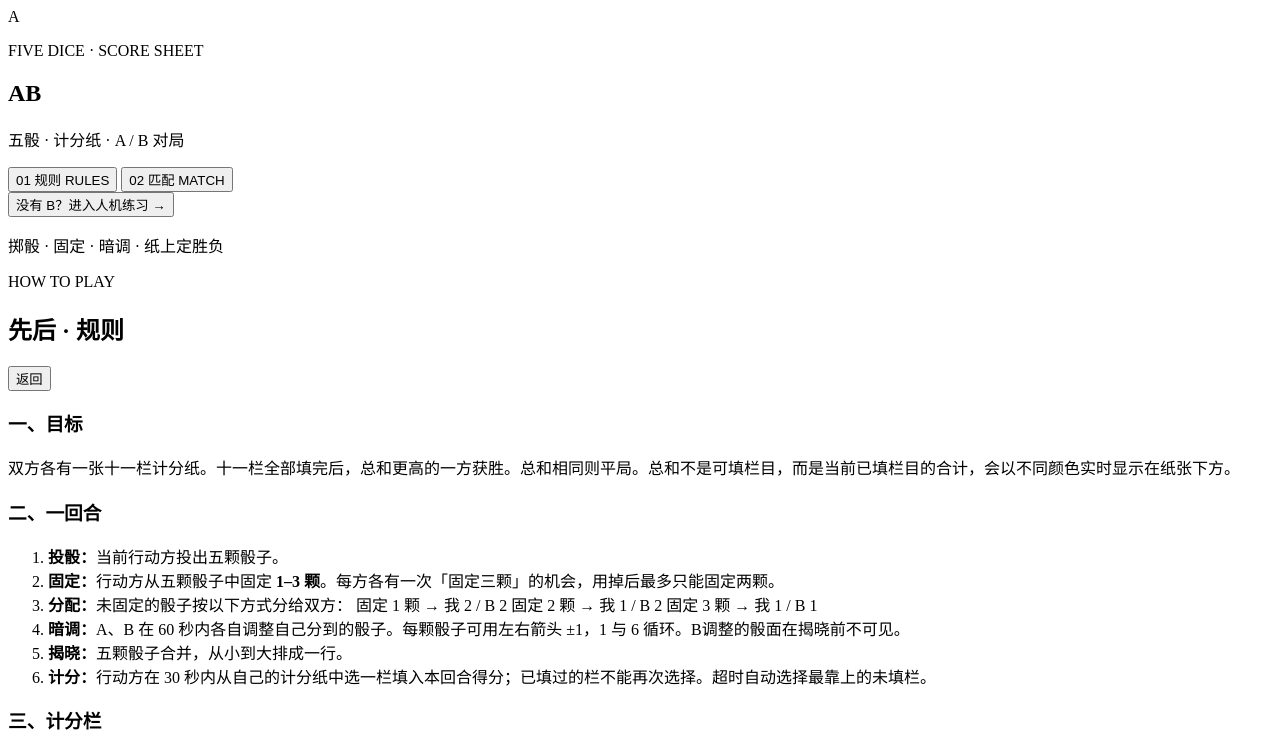
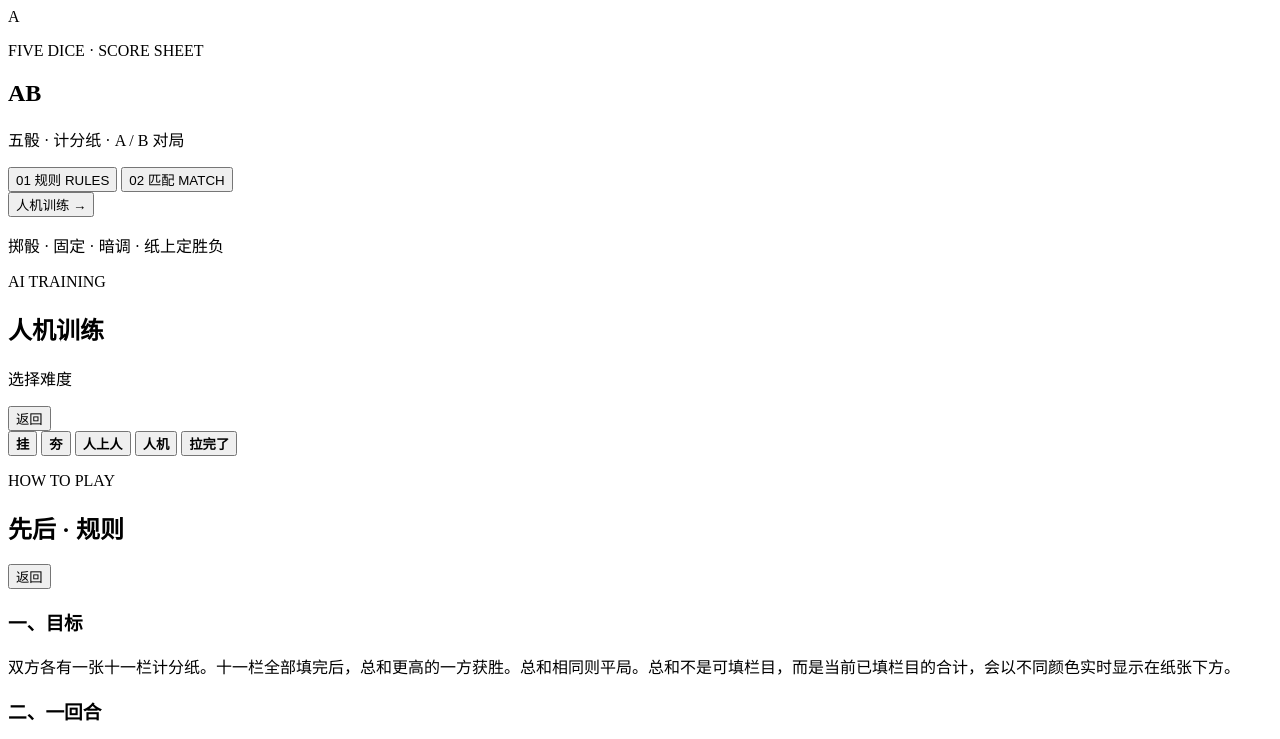
Before and after one commit to gamer-Timi/card, a website: page src-game/shell.html in a window 1280 px wide. Shown: the top 739 px of the page. Drawn offline with Linux system fonts and the light colour scheme.

Commit message:
Update src-game/shell.html via API

```diff
--- a/src-game/shell.html
+++ b/src-game/shell.html
@@ -39,11 +39,33 @@
           <span class="menu-btn-en">MATCH</span>
         </button>
       </div>
-      <button class="practice-link" id="btnPractice" type="button">没有 B？进入人机练习 <span>→</span></button>
+      <button class="practice-link" id="btnPractice" type="button">人机训练 <span>→</span></button>
       <p class="menu-foot">掷骰 · 固定 · 暗调 · 纸上定胜负</p>
     </div>
     <div class="menu-corner menu-corner--tl"></div>
     <div class="menu-corner menu-corner--br"></div>
+  </section>
+
+
+  <!-- ============================== AI SELECT ============================== -->
+  <section class="screen screen--ai" id="aiSelectScreen">
+    <div class="ai-select-wrap">
+      <header class="ai-select-head">
+        <div>
+          <p class="eyebrow">AI TRAINING</p>
+          <h2>人机训练</h2>
+          <p class="ai-select-sub">选择难度</p>
+        </div>
+        <button class="ghost-btn" id="btnAIBack" type="button">返回</button>
+      </header>
+      <div class="ai-level-grid">
+        <button class="ai-level-btn" data-ai-level="gua" type="button"><strong>挂</strong></button>
+        <button class="ai-level-btn" data-ai-level="hang" type="button"><strong>夯</strong></button>
+        <button class="ai-level-btn" data-ai-level="ren" type="button"><strong>人上人</strong></button>
+        <button class="ai-level-btn" data-ai-level="bot" type="button"><strong>人机</strong></button>
+        <button class="ai-level-btn" data-ai-level="trash" type="button"><strong>拉完了</strong></button>
+      </div>
+    </div>
   </section>
 
   <!-- ============================== RULES ============================== -->
@@ -252,8 +274,12 @@
       <div class="dice-meta" id="diceMeta"></div>
       <div class="modal-actions">
         <span class="modal-note" id="diceNote"></span>
+        <button class="ghost-btn" id="btnViewDiceTable" type="button">查看桌面</button>
         <button class="primary-btn" id="diceConfirm" type="button">确定</button>
       </div>
+    </div>
+    <div class="peek-bar" id="dicePeekBar">
+      <button class="primary-btn" id="btnBackDice" type="button">返回操作</button>
     </div>
   </div>
 
```
